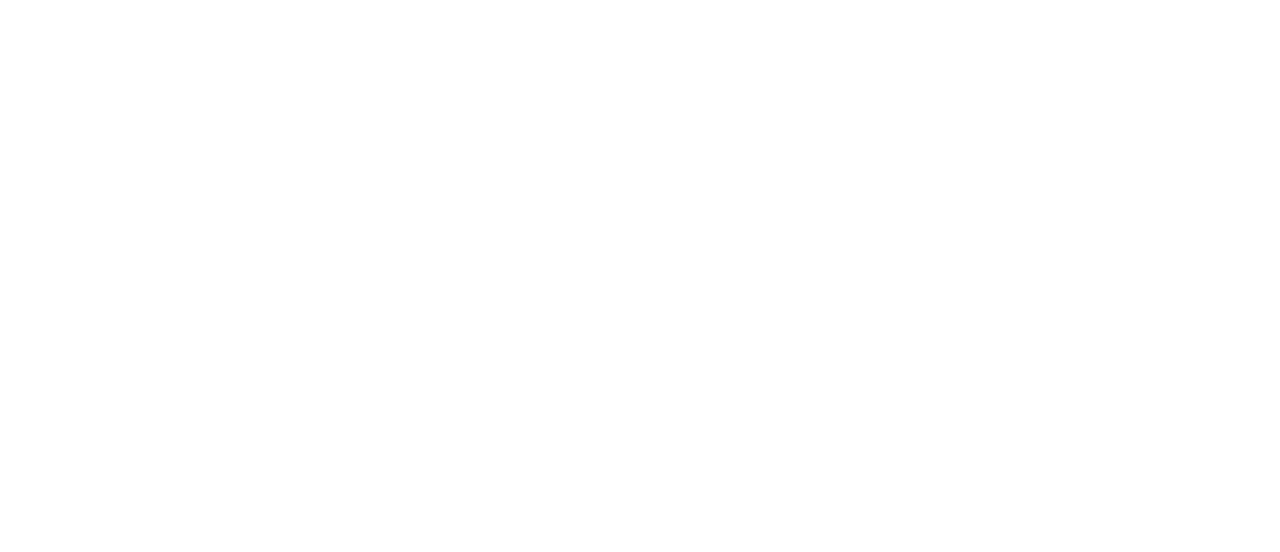
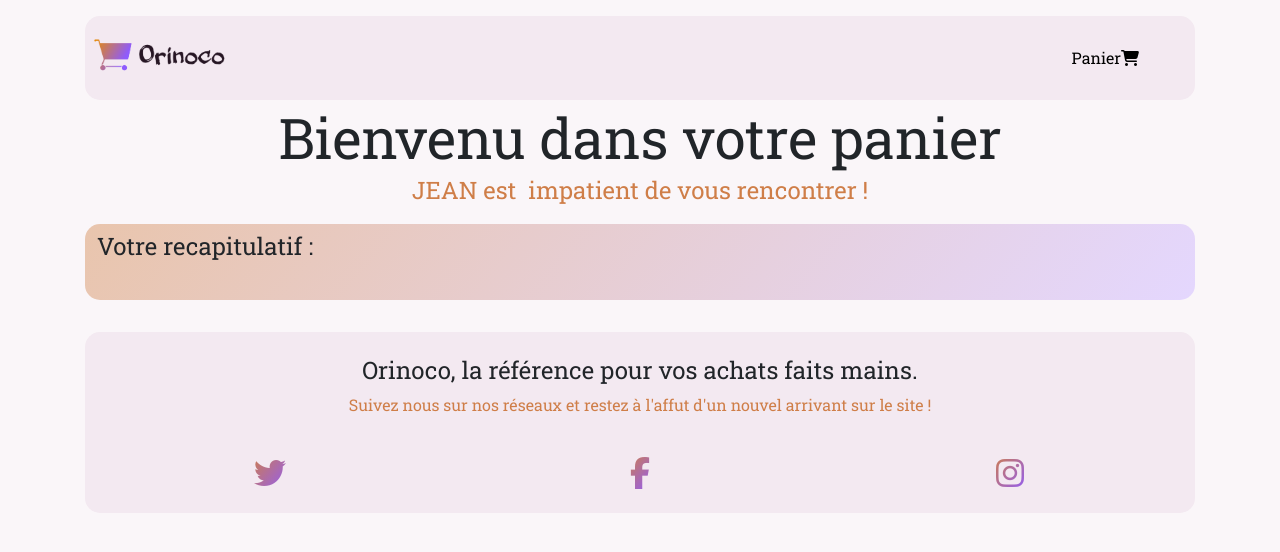
Before and after one commit to izimio/JoshuaBrionne_5_08012021, a plain HTML site: page frontend/HTML/shoppingCart.html in a window 1280 px wide. Drawn offline with nearby package versions, Linux system fonts and the light colour scheme; a web font is replaced by a local one.

Commit message:
good beginning

```diff
--- a/frontend/HTML/index.html
+++ b/frontend/HTML/index.html
@@ -4,6 +4,7 @@
     <meta charset="UTF-8">
     <meta name="viewport" content="width=device-width, initial-scale=1.0">
     <!-- LINKS -->
+    <link rel="shortcut icon" type="image/png" href="../../backend/images/fav.png"/>
     <link rel="stylesheet" href="https://stackpath.bootstrapcdn.com/bootstrap/4.4.1/css/bootstrap.min.css"
     integrity="sha384-Vkoo8x4CGsO3+Hhxv8T/Q5PaXtkKtu6ug5TOeNV6gBiFeWPGFN9MuhOf23Q9Ifjh" crossorigin="anonymous">
     <link rel="stylesheet" href="../CSS/style.css">
@@ -21,14 +22,14 @@
             <nav>
                 <!-- <i class="fas fa-cart-plus"></i> -->
                 <div class="cart">
-                    <a href= "shoppingCart.html" id="shoppingCart">Panier</a>
-                    <i class="fas fa-shopping-cart"></i>
+                    <a href= "shoppingCart.html" id="shoppingCart">Panier
+                    <i class="fas fa-shopping-cart"></i></a>
                 </div>
             </nav>
         </header>
         <main>
-            <div class="tilte">
-                <h1>Ours en peluche</h1>
+            <div class="tilte text-center">
+                <h1 class="">Ours en peluche</h1>
                 <p>faits mains, avec amour et savoir faire</p>
             </div>
             <!-- cadrant des articles -->
@@ -162,10 +163,39 @@
                 </div>
             </section>
             <!-- A propos de nous -->
-            <section>
-                <h2>A propos de nous</h2>
-            </section>
         </main>
+        <footer class="bloc" id="foot">
+			<div class="container bloc-sm">
+				<div class="row">
+					<div class="col-sm-12">
+						<h3 class="text-center">
+							Orinoco, la référence pour vos achats faits mains.<br>
+                        </h3>
+                        <p class="text-center">Suivez nous sur nos réseaux et restez à l'affut d'un nouvel arrivant sur le site !</p>
+						<nav class="row row-no-gutters social">
+							<div class="col-sm-4 ico">
+								<div class="text-center">
+									<a aria-label="twitter" class="social" href="https://twitter.com/ouinon86186761" target="_blank"><span
+											class="fa fa-twitter icon-md"></span></a>
+								</div>
+							</div>
+							<div class="col-sm-4 ico">
+								<div class="text-center">
+									<a aria-label="facebook" class="social" href="https://www.facebook.com/joshua.brionne.1" target="_blank"><span
+											class="fa fa-facebook icon-md"></span></a>
+								</div>
+							</div>
+							<div class="col-sm-4 ico">
+								<div class="text-center">
+									<a aria-label="instagram" class="social" href="https://www.instagram.com/orinoco_e_commerce/" target="_blank"><span
+											class="fa fa-instagram icon-md"></span></a>
+								</div>
+							</div>
+						</nav>
+					</div>
+				</div>
+			</div>
+		</footer>
     </div>
 
 
--- a/frontend/HTML/shoppingCart.html
+++ b/frontend/HTML/shoppingCart.html
@@ -0,0 +1,89 @@
+<!DOCTYPE html>
+<html lang="fr">
+<head>
+    <meta charset="UTF-8">
+    <meta name="viewport" content="width=device-width, initial-scale=1.0">
+    <!-- LINKS -->
+    <link rel="shortcut icon" type="image/png" href="../../backend/images/fav.png"/>
+    <link rel="stylesheet" href="https://stackpath.bootstrapcdn.com/bootstrap/4.4.1/css/bootstrap.min.css"
+    integrity="sha384-Vkoo8x4CGsO3+Hhxv8T/Q5PaXtkKtu6ug5TOeNV6gBiFeWPGFN9MuhOf23Q9Ifjh" crossorigin="anonymous">
+    <link rel="stylesheet" href="../CSS/style.css">
+    <!-- /LINKS -->
+    <!-- FONT -->
+    <link rel="preconnect" href="https://fonts.gstatic.com">
+    <link href="https://fonts.googleapis.com/css2?family=Shrikhand&display=swap" rel="stylesheet">
+    <!-- /FONT -->
+    <title>Votre panier - Orinoco</title>
+</head>
+<body>
+    <div class="container">
+        <header>
+            <a href="index.html"><img src="../../backend/images/logo.png" alt="" class="h-20 "></a>
+            <nav>
+                <!-- <i class="fas fa-cart-plus"></i> -->
+                <div class="cart">
+                    <a href= "shoppingCart.html" id="shoppingCart">Panier
+                    <i class="fas fa-shopping-cart"></i></a>
+                </div>
+            </nav>
+        </header>
+        <main>
+            <div class="tilte2">
+                <h1>Bienvenu dans votre panier</h1>
+                <div class="tilte2_recap">
+                    <p id="allProductsName"></p>
+                    <p>impatient de vous rencontrer !</p>
+                </div>
+            </div>
+            <section class="bg-color-deg recapitulatif">
+                <h2>Votre recapitulatif : </h2>
+            </section>
+        </main>
+
+        <footer class="bloc" id="foot">
+			<div class="container bloc-sm">
+				<div class="row">
+					<div class="col-sm-12">
+						<h3 class="text-center">
+							Orinoco, la référence pour vos achats faits mains.<br>
+                        </h3>
+                        <p class="text-center">Suivez nous sur nos réseaux et restez à l'affut d'un nouvel arrivant sur le site !</p>
+						<nav class="row row-no-gutters social">
+							<div class="col-sm-4 ico">
+								<div class="text-center">
+									<a aria-label="twitter" class="social" href="https://twitter.com/ouinon86186761" target="_blank"><span
+											class="fa fa-twitter icon-md"></span></a>
+								</div>
+							</div>
+							<div class="col-sm-4 ico">
+								<div class="text-center">
+									<a aria-label="facebook" class="social" href="https://www.facebook.com/joshua.brionne.1" target="_blank"><span
+											class="fa fa-facebook icon-md"></span></a>
+								</div>
+							</div>
+							<div class="col-sm-4 ico">
+								<div class="text-center">
+									<a aria-label="instagram" class="social" href="https://www.instagram.com/orinoco_e_commerce/" target="_blank"><span
+											class="fa fa-instagram icon-md"></span></a>
+								</div>
+							</div>
+						</nav>
+					</div>
+				</div>
+			</div>
+		</footer>
+    </div>
+
+
+    <!-- FONT AWESOME -->
+    <script src="https://kit.fontawesome.com/634678aec6.js" crossorigin="anonymous"></script>
+    <!-- JQUERY + POPPERJS + JS -->
+    <script src="../JS/index.js"></script>
+<script src="https://code.jquery.com/jquery-3.4.1.slim.min.js"
+    integrity="sha384-J6qa4849blE2+poT4WnyKhv5vZF5SrPo0iEjwBvKU7imGFAV0wwj1yYfoRSJoZ+n" crossorigin="anonymous"></script>
+<script src="https://cdn.jsdelivr.net/npm/popper.js@1.16.0/dist/umd/popper.min.js"
+    integrity="sha384-Q6E9RHvbIyZFJoft+2mJbHaEWldlvI9IOYy5n3zV9zzTtmI3UksdQRVvoxMfooAo" crossorigin="anonymous"></script>
+<script src="https://stackpath.bootstrapcdn.com/bootstrap/4.4.1/js/bootstrap.min.js"
+    integrity="sha384-wfSDF2E50Y2D1uUdj0O3uMBJnjuUD4Ih7YwaYd1iqfktj0Uod8GCExl3Og8ifwB6" crossorigin="anonymous"></script>
+</body>
+</html>
--- /dev/null
+++ b/frontend/JS/index.js
@@ -0,0 +1,3 @@
+const oui = document.getElementById('allProductsName');
+
+oui.innerHTML = "JEAN est &nbsp";
--- a/frontend/sass/Base/_font.scss
+++ b/frontend/sass/Base/_font.scss
@@ -4,6 +4,14 @@
     font-family: 'Roboto Slab', Arial, Helvetica, sans-serif;
     overflow-x: hidden;
 }
+
+
+
+//GLOBALE//
+body{
+    background-color: lighten($cd-primary,4%);
+}
+
 a{
     color: black;
     text-decoration: none;
@@ -12,3 +20,5 @@
         text-decoration: none;
     }
 }
+
+//\GLOBALE\\
--- /dev/null
+++ b/frontend/sass/Layout/_acheader.scss
@@ -0,0 +1,34 @@
+header{
+    background-color: $cd-primary;
+    margin-top: 1em;
+    border-radius: 15px;
+    display: flex;
+    justify-content: space-between;
+    align-items: center;
+    margin-bottom: 2em;
+    img{
+        padding: 0.5em 0.5em 1em;
+        max-width: 150px;
+    }
+    .cart{
+        margin: 1em 3em;
+        padding: 0.5em;
+        border-radius: 5px;
+        transition: 800ms;
+        a{
+            display: flex;
+            justify-content: center;
+            align-items: center;
+            color: black;
+        }
+        &:hover{
+            background-color: darken($cd-primary,3%);
+            i{
+                transition: 800ms;
+                background: linear-gradient(-50deg, $cd-secondary, $cd-tertiary);
+                background-clip: text;
+                color: transparent;
+            }
+        }
+    }
+}
--- /dev/null
+++ b/frontend/sass/Layout/_footer.scss
@@ -0,0 +1,24 @@
+
+footer{
+    background-color: $cd-primary;
+    border-radius: 15px;
+    margin-bottom: 1em;
+    h3{
+        font-size: 1.5em;
+        padding-top: 1em;
+    }
+    p{
+        padding-bottom: 1em;
+        color: $cd-tertiary;
+
+    }
+    .ico{
+        padding-bottom: 1em;
+        a{
+            font-size: 2em;
+            background: linear-gradient(-50deg, $cd-secondary, $cd-tertiary);
+            background-clip: text;
+            color: transparent;
+        }
+    }
+}
--- /dev/null
+++ b/frontend/sass/Pages/_accueil.scss
@@ -0,0 +1,50 @@
+.tilte{
+    text-align: center;
+    h1{
+        margin-bottom: 0%;
+        margin-top: -0.5em;
+        font-size: 3.5em;
+    }
+    p{
+        font-size: 0.8em;
+    }
+}
+
+.shrink{
+    margin: 0em 0.3em 0em 0.3em;
+}
+
+section{
+    margin-bottom: 2em;
+}
+.bg-color-deg{
+    background: (linear-gradient(-50deg, lighten($cd-secondary,25%), lighten($cd-tertiary,25%)));
+    height: auto;
+    border-radius: 15px;
+    padding: 2em 0em 2em 0em;
+}
+
+.productCard{
+    background-color: darken($cd-primary,4%);
+    border-radius: 10px;
+    height: auto;
+    margin-bottom: 2em;
+    box-shadow: 1px 1px 15px 0px rgba($color: darken($cd-primary,40), $alpha: 1);
+    &:hover{
+        transform: scale(1.02);
+        transition-duration: 600ms;
+    }
+    &_img{
+        height: 15rem;
+        padding: 1em;
+        img{
+            border-radius: 15px;
+            height: 100%;
+            width: 100%;
+            object-fit: cover;
+        }
+    }
+    &_caption{
+        margin-top: 0%;
+    }
+}
--- /dev/null
+++ b/frontend/sass/Pages/_shoppingCart.scss
@@ -0,0 +1,24 @@
+.tilte2{
+    text-align: center;
+    h1{
+        margin-bottom: 0%;
+        margin-top: -0.5em;
+        font-size: 3.5em;
+    }
+    p{
+        font-size: 1.5em;
+        color: $cd-tertiary;
+    }
+    &_recap{
+        display: flex;
+        justify-content: center;
+    }
+}
+
+.recapitulatif{
+    h2{
+        margin-top: -1em;
+        margin-left: 0.5em;
+        font-size: 1.5em;
+    }
+}
--- a/frontend/sass/main.scss
+++ b/frontend/sass/main.scss
@@ -1,18 +1,17 @@
 /* ----- GLOBAL ----- */
+@import "./Utils/variables";
 @import "./Base/font";
-@import "./Utils/variables";
 
 // @import "./Utils/mixin";
 /* ++++ GLOBAL +++ */
 
 /* ----- HEDEAR ----- */
-// @import "./Layout/acheader";
-// @import "./Layout/exheader";
+ @import "./Layout/acheader";
 /* ++++ HEDEAR +++ */
 
 
 /* ----- FOOTER ----- */
-// @import "./Layout/footer";
+ @import "./Layout/footer";
 /* ++++ FOOTER +++ */
 
 /* OTHER */
@@ -25,5 +24,6 @@
 
 /* ----- PAGE accueil ----- */
  @import "./Pages/accueil";
+ @import "./Pages/shoppingCart";
 // @import "./Pages/extrarest";
 /* ++++ PAGE accueil +++ */
```
Also changed, not shown: frontend/sass/Pages/accueil.scss (deleted, +0 -90 lines), backend/images/fav.png (added), frontend/CSS/style.css, 1 other file.
